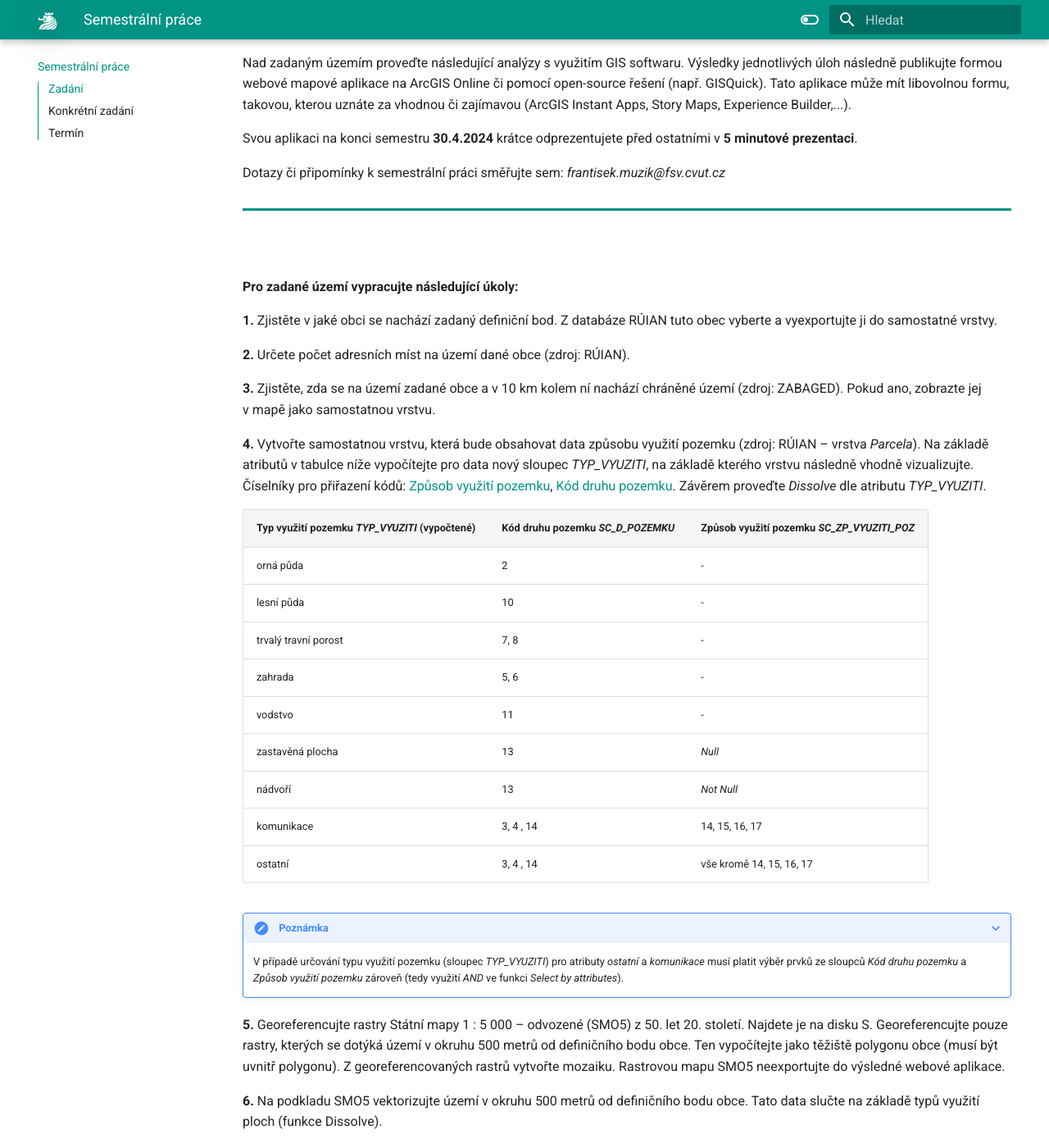
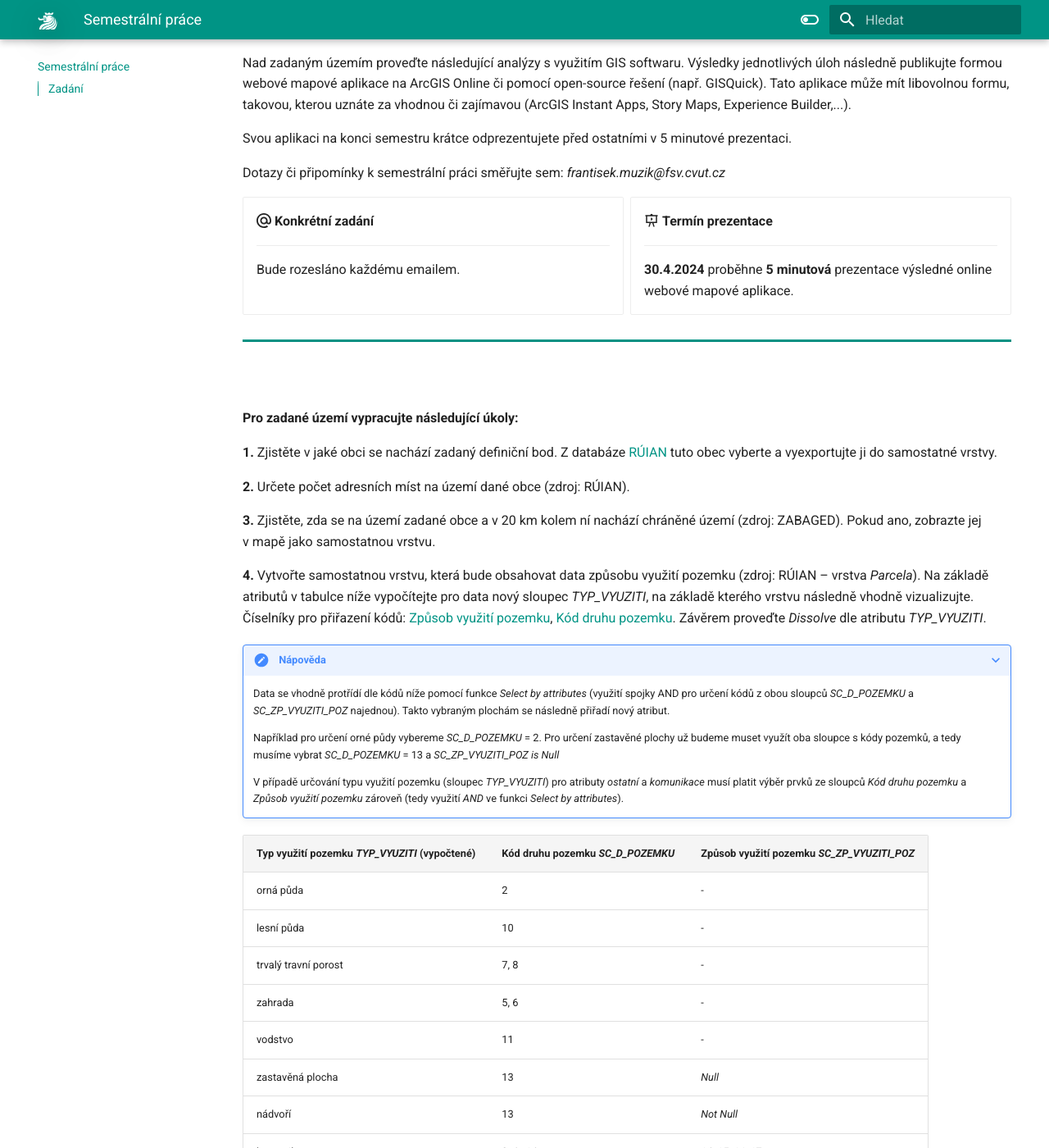
Before and after one commit to k155gis0/gis1, an MkDocs documentation site: the page built from docs/semestralka.md, in a window 1280 px wide and 1400 px high, scrolled down 215 px. Shown: the whole window at 82% size. Built offline with MkDocs 1.6.1 and Material for MkDocs 9.7.7, drawn with Linux system fonts in a browser that asks for light colours; some of the changed text lies outside the part shown.

Commit message:
semestralni prace update

```diff
--- a/docs/semestralka.md
+++ b/docs/semestralka.md
@@ -3,21 +3,44 @@
 ## Zadání
 Nad zadaným územím proveďte následující analýzy s využitím GIS softwaru. Výsledky jednotlivých úloh následně publikujte formou webové mapové aplikace na ArcGIS Online či pomocí open-source řešení (např. GISQuick). Tato aplikace může mít libovolnou formu, takovou, kterou uznáte za vhodnou či zajímavou (ArcGIS Instant Apps, Story Maps, Experience Builder,...).
 
-Svou aplikaci na konci semestru **30.4.2024** krátce odprezentujete před ostatními v **5 minutové prezentaci**.
+Svou aplikaci na konci semestru krátce odprezentujete před ostatními v 5 minutové prezentaci.
 
 Dotazy či připomínky k semestrální práci směřujte sem: *frantisek.muzik@fsv.cvut.cz*
+
+<div class="grid cards" markdown>
+
+-   :simple-maildotru: __Konkrétní zadání__
+
+    ---
+
+    Bude rozesláno každému emailem.
+
+-   :material-presentation-play: __Termín prezentace__
+
+    ---
+
+    __30.4.2024__ proběhne __5 minutová__ prezentace výsledné online webové mapové aplikace.
+</div>
 
 <hr class="level-1">
 
 **Pro zadané území vypracujte následující úkoly:**
 
-**1.** Zjistěte v jaké obci se nachází zadaný definiční bod. Z databáze RÚIAN tuto obec vyberte a vyexportujte ji do samostatné vrstvy.
+**1.** Zjistěte v jaké obci se nachází zadaný definiční bod. Z databáze [RÚIAN](../../data/#ruian) tuto obec vyberte a vyexportujte ji do samostatné vrstvy.
 
 **2.** Určete počet adresních míst na území dané obce (zdroj: RÚIAN).
 
-**3.** Zjistěte, zda se na území zadané obce a v 10 km kolem ní nachází chráněné území (zdroj: ZABAGED). Pokud ano, zobrazte jej v mapě jako samostatnou vrstvu.
+**3.** Zjistěte, zda se na území zadané obce a v 20 km kolem ní nachází chráněné území (zdroj: ZABAGED). Pokud ano, zobrazte jej v mapě jako samostatnou vrstvu.
 
 **4.** Vytvořte samostatnou vrstvu, která bude obsahovat data způsobu využití pozemku (zdroj: RÚIAN – vrstva *Parcela*). Na základě atributů v tabulce níže vypočítejte pro data nový sloupec *TYP_VYUZITI*, na základě kterého vrstvu následně vhodně vizualizujte. Číselníky pro přiřazení kódů: [Způsob využití pozemku](https://www.cuzk.cz/Katastr-nemovitosti/Poskytovani-udaju-z-KN/Ciselniky-ISKN/Ciselniky-k-nemovitosti/Zpusob-vyuziti-pozemku.aspx), [Kód druhu pozemku](https://www.cuzk.cz/Katastr-nemovitosti/Poskytovani-udaju-z-KN/Ciselniky-ISKN/Ciselniky-k-nemovitosti/Druh-pozemku.aspx). Závěrem proveďte *Dissolve* dle atributu *TYP_VYUZITI*.
+
+???+ note "&nbsp;<span style="color:#448aff">Nápověda</span>"
+      Data se vhodně protřídí dle kódů níže pomocí funkce *Select by attributes* (využití spojky AND pro určení kódů z obou sloupců *SC_D_POZEMKU* a *SC_ZP_VYUZITI_POZ* najednou). Takto vybraným plochám se následně přiřadí nový atribut.
+
+      Například pro určení orné půdy vybereme *SC_D_POZEMKU* = 2. Pro určení zastavěné plochy už budeme muset využít oba sloupce s kódy pozemků, a tedy musíme vybrat *SC_D_POZEMKU* = 13 a *SC_ZP_VYUZITI_POZ*  *is Null*
+
+      V případě určování typu využití pozemku (sloupec *TYP_VYUZITI*) pro atributy *ostatní* a *komunikace* musí platit výběr prvků ze sloupců *Kód druhu pozemku* a *Způsob využití pozemku* zároveň (tedy využití *AND* ve funkci *Select by attributes*).
+
 
 |  Typ využití pozemku *TYP_VYUZITI* (vypočtené)       | Kód druhu pozemku *SC_D_POZEMKU*        | Způsob využití pozemku *SC_ZP_VYUZITI_POZ*
 | ------------ | ------------------------- |----------------|
@@ -32,12 +55,9 @@ Dotazy či připomínky k semestrální práci směřujte sem: *frantisek.muzik@
 | ostatní   | 3, 4 , 14 | vše kromě 14, 15, 16, 17|
 
 
-???+ note "&nbsp;<span style="color:#448aff">Poznámka</span>"
-      V případě určování typu využití pozemku (sloupec *TYP_VYUZITI*) pro atributy *ostatní* a *komunikace* musí platit výběr prvků ze sloupců *Kód druhu pozemku* a *Způsob využití pozemku* zároveň (tedy využití *AND* ve funkci *Select by attributes*).
-
 **5.** Georeferencujte rastry Státní mapy 1 : 5 000 – odvozené (SMO5) z 50. let 20. století. Najdete je na disku S. Georeferencujte pouze rastry, kterých se dotýká území v okruhu 500 metrů od definičního bodu obce. Ten vypočítejte jako těžiště polygonu obce (musí být uvnitř polygonu). Z georeferencovaných rastrů vytvořte mozaiku. Rastrovou mapu SMO5 neexportujte do výsledné webové aplikace.
 
-**6.** Na podkladu SMO5 vektorizujte území v okruhu 500 metrů od definičního bodu obce. Tato data slučte na základě typů využití ploch (funkce Dissolve).
+**6.** Na podkladu SMO5 vektorizujte území v okruhu 500 metrů od zadaného bodu. Tato data následně slučte na základě typů využití ploch (funkce Dissolve).
 
 Rozlišujte následující typy využití ploch (stejně jako v bodě 5 pro data z RÚIAN):
 
@@ -70,10 +90,6 @@ Rozlišujte následující typy využití ploch (stejně jako v bodě 5 pro da
 
 **9.** Jako samostatnou vrstvu do svého projektu připojte WMS, WMTS či WFS službu dle vašeho výběru (např. historickou mapu, ortofoto či katastrální mapu). Tato vrstva musí být součástí výsledné mapové aplikace.
 
-<hr class="level-1">
+**10.** V zadané obci najděte pomocí analýzy digitálního modelu reliéfu nejnižší a nejvyšší bod. Body vyznačte do mapy a zobrazte viditělně v mapě jejich nadmořskou výšku (Label). Pro analýzu si vyberte buď DMR4G nebo DMR5G - výběr při prezentaci práce odůvodněte.
 
-## Konkrétní zadání
-Bude rozesláno emailem.
-
-## Termín
-- 5 minutová **prezentace** výsledné online aplikace **30.4.2024**
+**11.** Vytvořte webovou mapovou aplikaci a vyexportujte do ní požadované vrstvy. Zároveň do aplikace přidejte obecné informace o obci (popis lokality či vývoj počtu obyvatel).
```
Also changed, not shown: docs/data.md (+24 -0 lines), 1 other file.
